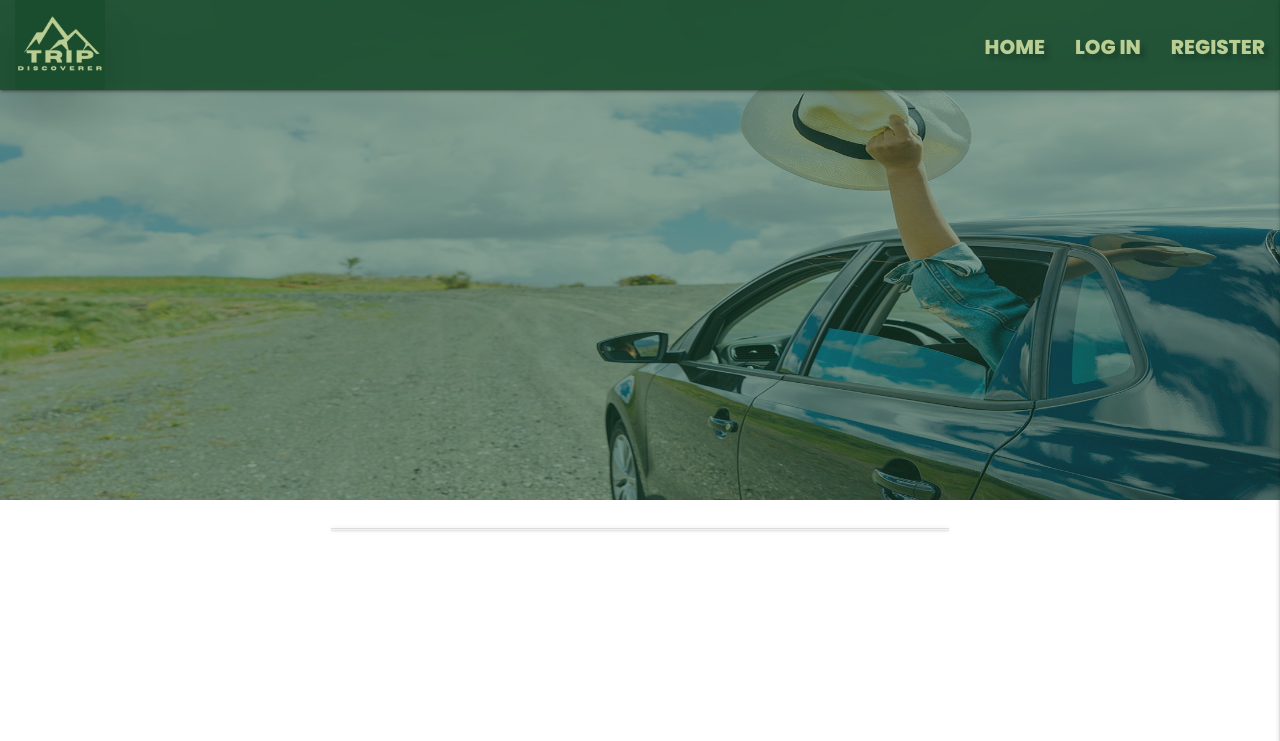
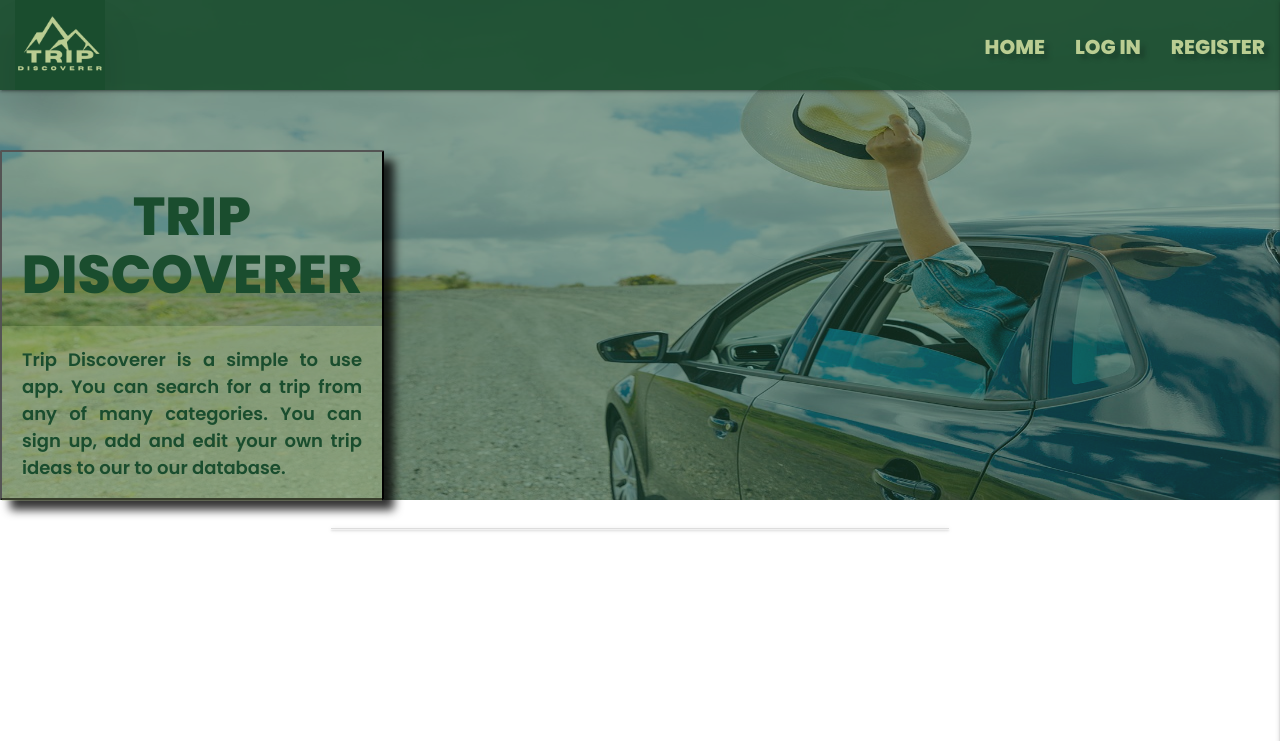
Before and after one commit to e-h-dev/trip-discoverer, a Flask app: page / in a window 1280 px wide. Shown: the top 741 px of the page. Run offline with Flask 3, Linux system fonts and the light colour scheme; data that the repository does not hold is empty; some libraries are stand-ins or nearby versions.

Commit message:
Add information box to head of page

```diff
--- a/static/css/style.css
+++ b/static/css/style.css
@@ -75,7 +75,40 @@ nav{
     height: 500px;
     width: 100%;
     position: inherit;
-    /* z-index: 1; */
+}
+
+.hero-about{
+  height:70%;
+  width:30%;
+  font-family: var(--head-text);
+  background-color: rgba(186, 205, 146, 0.1);
+  color:var(--dark-color);
+  position:relative;
+  bottom:350px;
+  border-radius: 2px;
+  border:outset 2px #000;
+  box-shadow: 10px 10px 10px rgb(0 0 0 / 0.8);
+  animation:slide 5s;
+}
+
+@keyframes slide {
+  from{left:30px;}
+  to{left:100px;}
+}
+
+.hero-about h2{
+  font-weight: 800;
+  text-transform: uppercase;
+  text-align: center;
+  text-shadow: rgba(0,0,0,0.2);
+}
+
+.hero-about p{
+  font-weight: 600;
+  font-size: 1.2rem;
+  background-color: rgba(186, 205, 146, 0.3);
+  padding:20px;
+  text-align: justify;
 }
 
 .flash-message{
--- a/templates/base.html
+++ b/templates/base.html
@@ -58,7 +58,12 @@
     </header>
     <div class="row">
         <div class="hero">
-            <div class="opaque">
+            <div class="opaque"></div>
+            <div class="hero-about">
+                <h2>Trip Discoverer</h2>
+                <p>Trip Discoverer is a simple to use app.
+                    You can search for a trip from any of many categories.
+                    You can sign up, add and edit your own trip ideas to our to our database.</p>
             </div>
         </div>
     </div>
```
